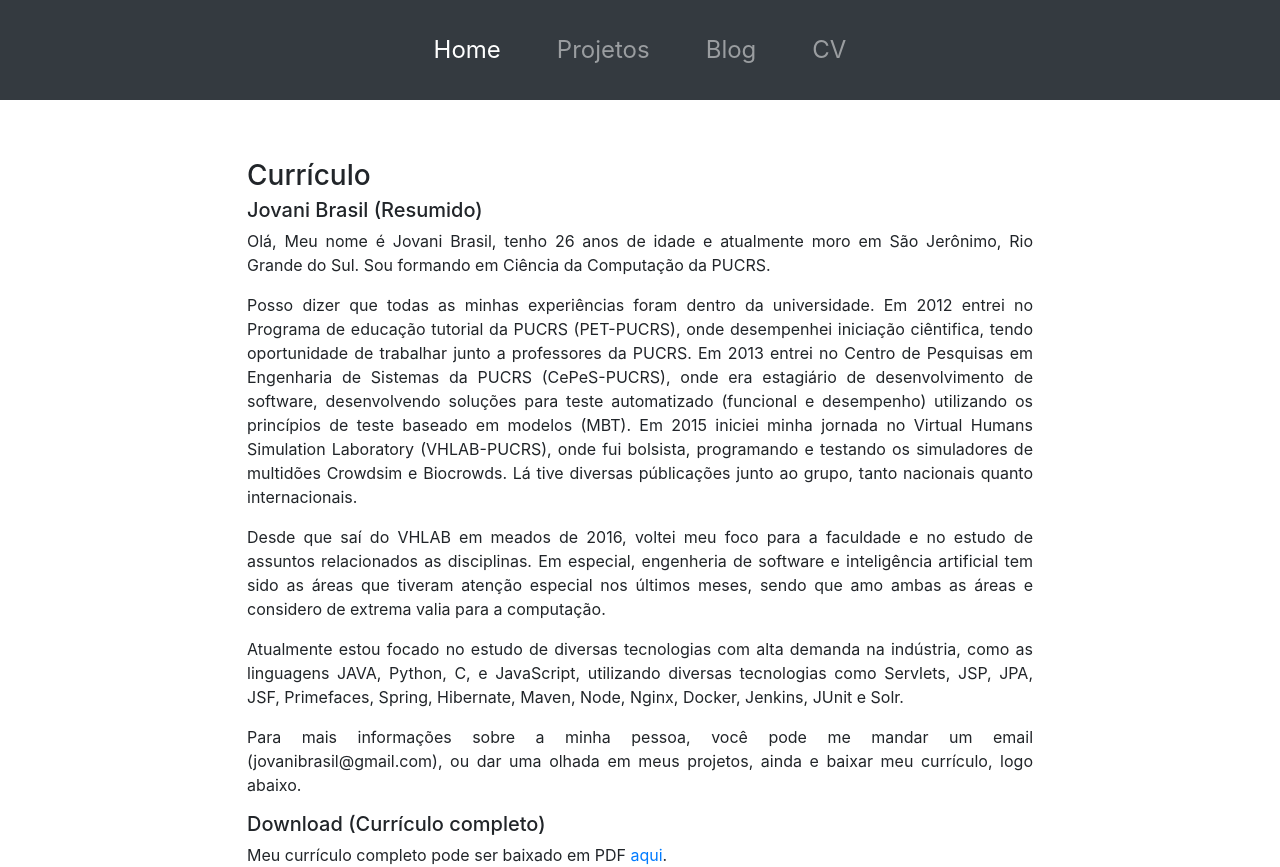
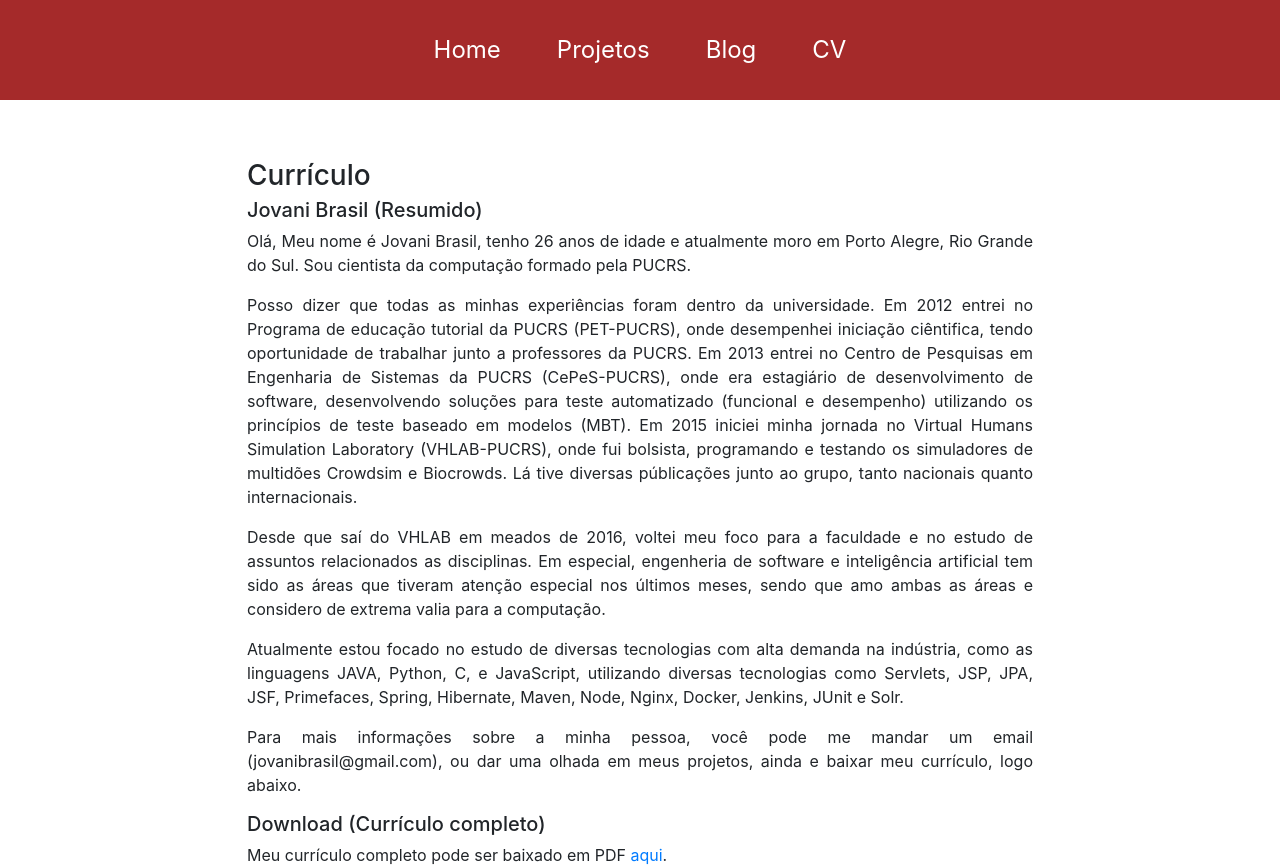
Before and after one commit to jovanibrasil/jovanibrasil-app, an Angular app: page /cv in a window 1280 px wide. Built offline with nearby package versions, Linux system fonts and the light colour scheme.

Commit message:
Update header color and fix cv information

```diff
--- a/src/app/cv/cv.component.html
+++ b/src/app/cv/cv.component.html
@@ -5,8 +5,8 @@
 
                 <h5>Jovani Brasil (Resumido)</h5>
 
-                <p>Olá, Meu nome é Jovani Brasil, tenho 26 anos de idade e atualmente moro em São Jerônimo, Rio Grande do Sul. Sou formando
-                em Ciência da Computação da PUCRS.</p>
+                <p>Olá, Meu nome é Jovani Brasil, tenho 26 anos de idade e atualmente moro em Porto Alegre, Rio Grande do Sul. Sou cientista
+                    da computação formado pela PUCRS.</p>
 
                 <p>Posso dizer que todas as minhas experiências foram dentro da universidade. Em 2012 entrei no Programa de educação
                 tutorial da PUCRS (PET-PUCRS), onde desempenhei iniciação ciêntifica, tendo oportunidade de trabalhar junto a professores
--- a/src/app/nav-header/nav-header.component.css
+++ b/src/app/nav-header/nav-header.component.css
@@ -1,6 +1,7 @@
 .navbar {
     height: 100px;
     font-size: 1.5em;
+    background-color: brown;
 }
 
 .navbar-nav {
@@ -15,3 +16,11 @@
     float:none;
     padding: 5px 20px;
 }
+
+.nav-link {
+    color: white;
+}
+
+a:hover {
+    color: darkgray;
+}
--- a/src/app/nav-header/nav-header.component.html
+++ b/src/app/nav-header/nav-header.component.html
@@ -1,5 +1,5 @@
-<nav class="navbar navbar-expand-lg navbar-dark bg-dark" style="position: relative; ">
-
+<nav class="navbar navbar-expand-lg " style="position: relative; ">
+<!-- navbar-dark bg-dark -->
   <!-- <div class="vertical-centered" style="margin-left: 50px">
     <a class="navbar-brand text-warning" href="#">
       <fa-icon [icon]="faLaptop" ></fa-icon>
```
Also changed, not shown: 1 other file (tests, documents, lock files or other folders).
